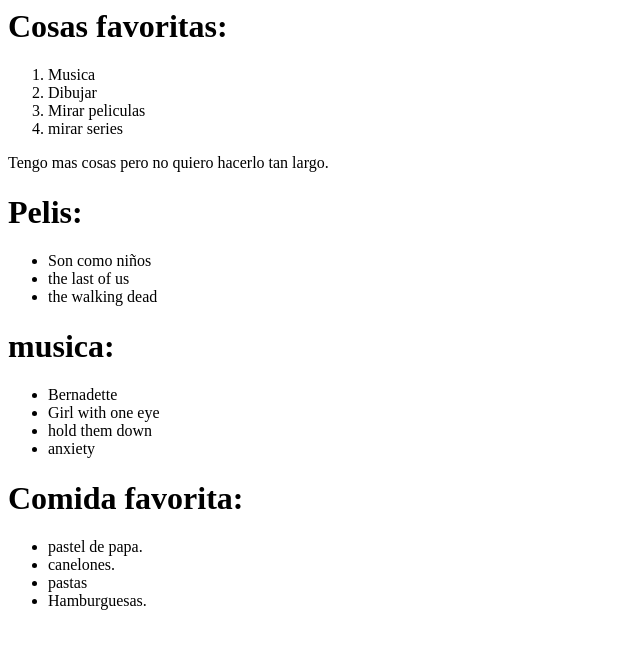
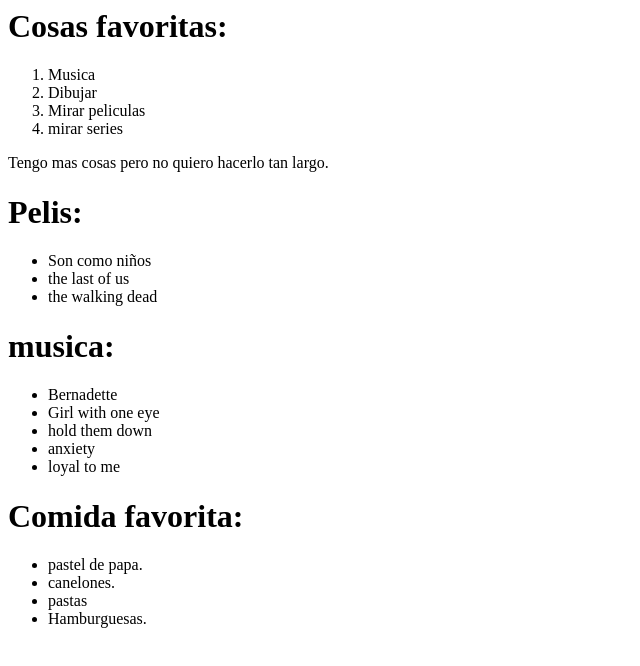
Before and after one commit to Keyla-622/programacion_estatica, a plain HTML site: page practica.html in a window 1280 px wide. Shown: the whole page, without its empty margins (0-640 px from the left). Drawn offline with Linux system fonts and the light colour scheme.

Commit message:
agreg. 4lista practica.html

```diff
--- a/practica.html
+++ b/practica.html
@@ -39,6 +39,7 @@
             <li>Girl with one eye</li>
             <li>hold them down</li>
             <li>anxiety</li>
+            <li>loyal to me</li>
         </ul>
 
         <h1>Comida favorita:</h1>
```
